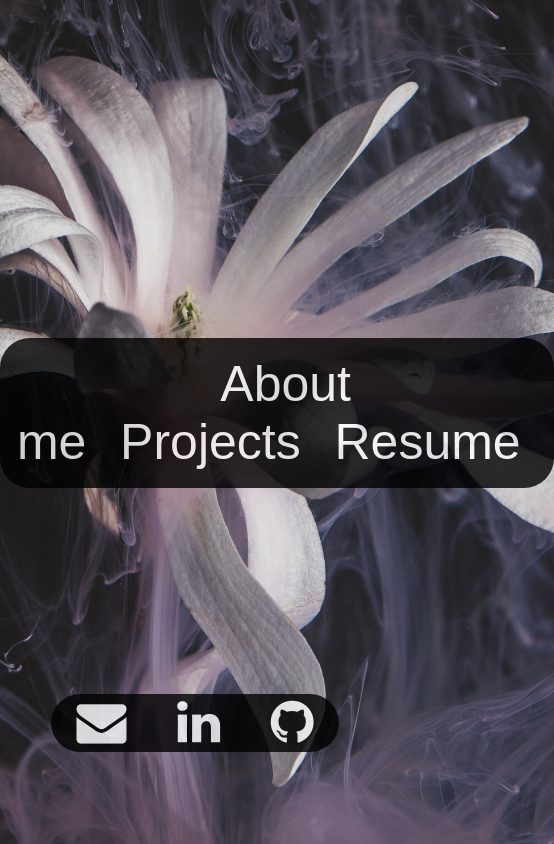
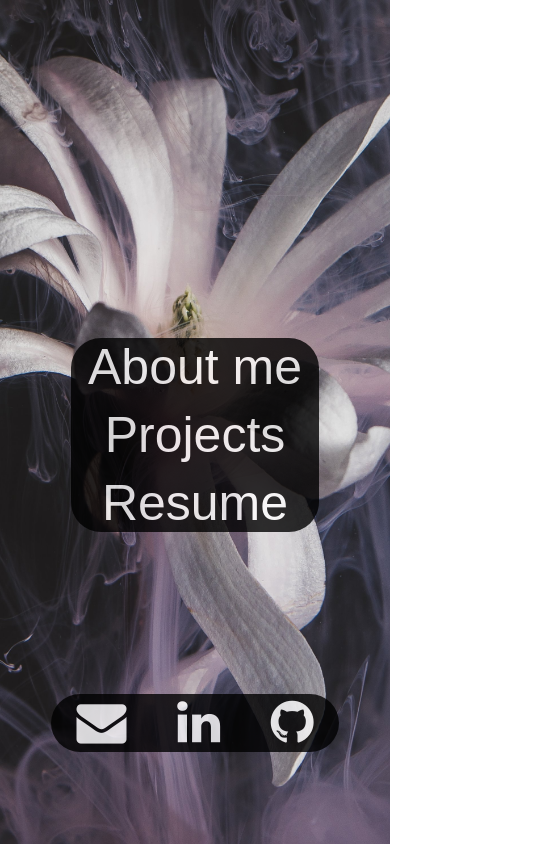
Before and after one commit to patrickdowling41/portfolio, a Vue app: page / in a window 390 px wide. Shown: the whole page, 554 px wide, since content can reach past the window. Built offline with nearby package versions, Linux system fonts and the light colour scheme.

Commit message:
Changed the navigation layout to Grid and used scss media queries to change the amount of rows depending on screen size

```diff
--- a/src/components/home.vue
+++ b/src/components/home.vue
@@ -1,8 +1,6 @@
 <template>
   <div id="home">
-
     <div id="container">
-
       <div class="nav-item">
         <a class="nav-button" v-on:click="aboutMe()">About me</a>
       </div>
@@ -10,24 +8,30 @@
       <div class="nav-item">
         <a class="nav-button" v-on:click="projects()">Projects</a>
       </div>
-
+      <div class="nav-item">
         <a class="nav-button" href="/static/PatrickDowlingResume.pdf">Resume</a>
-
       </div>
-
+    </div>
   </div>
 </template>
 
 <script>
-export default {
-
-}
+export default {};
 </script>
 
-<style lang="css" scoped>
-
+<style lang="scss" scoped>
+@media only screen and (min-width: 768px) {
+  #container {
+    grid-template-columns: repeat(3, 1fr);
+  }
+}
+@media only screen and (max-width: 767px) {
+  #container {
+    grid-template-columns: 1fr;
+  }
+}
 .nav-button {
-    padding:2vh;
+  padding: 2vh;
   cursor: pointer;
   text-decoration: none;
   font-family: Arial, Helvetica, sans-serif;
@@ -36,7 +40,8 @@ export default {
 }
 
 #container {
-  padding: 2vh;
+  display: grid;
+  grid-gap: 10px;
 }
 
 .nav-button:hover {
@@ -49,10 +54,4 @@ export default {
   display: inline-block;
   border-radius: 30px;
 }
-
-.nav-item {
-  display:inline;
-}
-
-
 </style>
```
Lines whose indentation alone changed are shown as unchanged.
